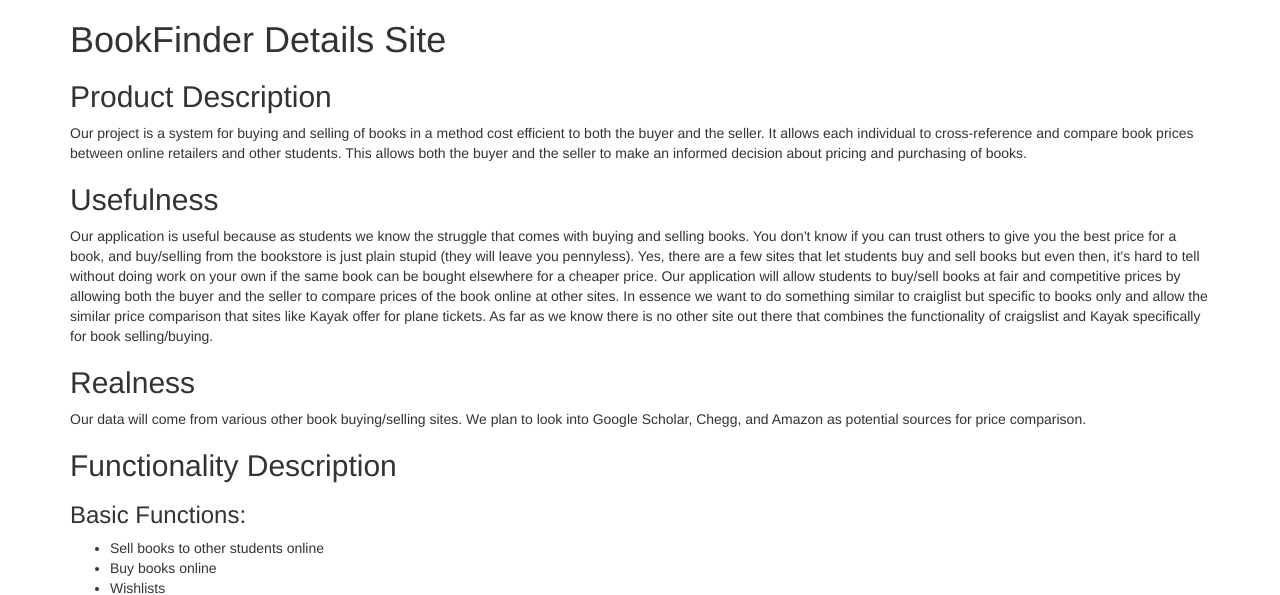
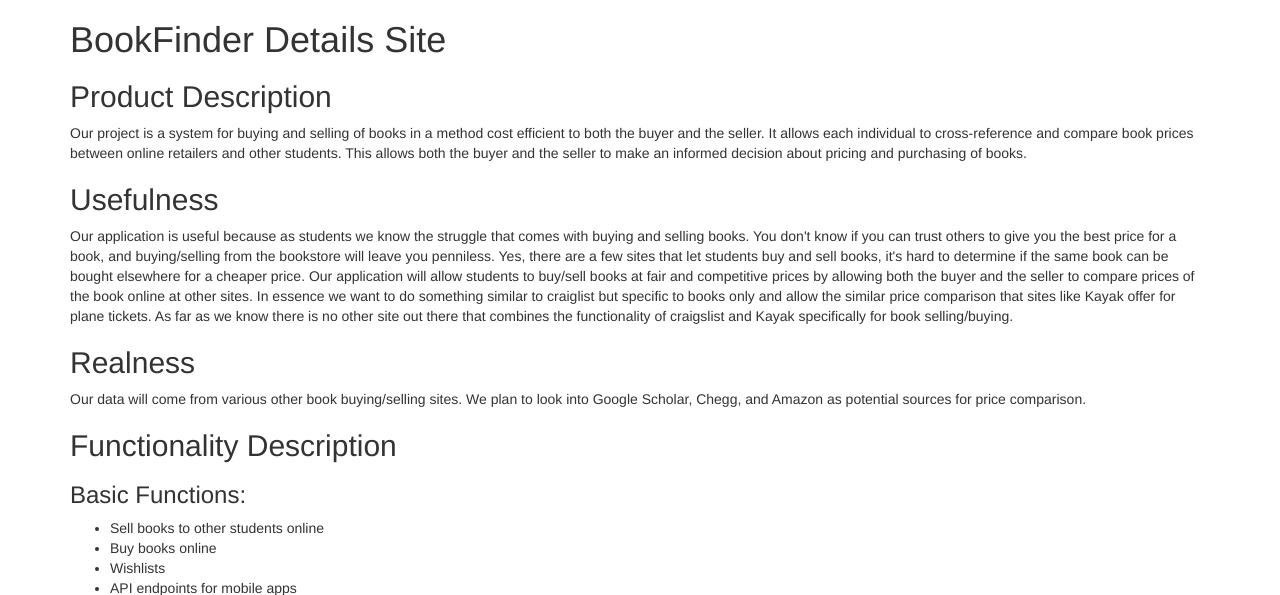
Before and after one commit to cshinaver/BookFinder, a Flask app: page / in a window 1280 px wide. Shown: the top 595 px of the page. Run offline with Flask 2, Linux system fonts and the light colour scheme; some libraries are stand-ins or nearby versions.

Commit message:
Fixed typos and some grammar

```diff
--- a/bookfinder/templates/index.html
+++ b/bookfinder/templates/index.html
@@ -21,9 +21,9 @@
             Our application is useful because as students we know the struggle that comes
             with buying and selling books.  You don't know if you can trust others
             to give you the best price for a book,
-            and buy/selling from the bookstore is just plain stupid (they will leave you pennyless).
-            Yes, there are a few sites that let students buy and sell books but even then,
-            it's hard to tell without doing work on your own if the same book
+            and buying/selling from the bookstore will leave you penniless.
+            Yes, there are a few sites that let students buy and sell books,
+            it's hard to determine if the same book
             can be bought elsewhere for a cheaper price.
             Our application will allow students to buy/sell books
             at fair and competitive prices by allowing both the buyer
```
